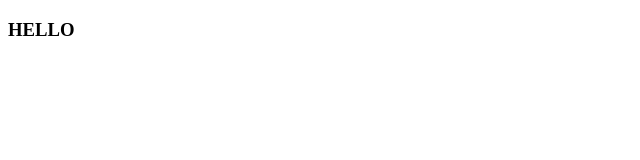
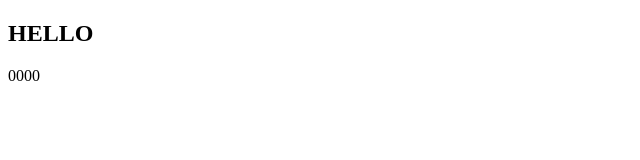
Before and after one commit to chinyyuu/chinyyuu.github.io, a plain HTML site: page index.html in a window 1280 px wide. Shown: the whole page, without its empty margins (0-640 px from the left). Drawn offline with Linux system fonts and the light colour scheme.

Commit message:
新增文案

```diff
--- a/index.html
+++ b/index.html
@@ -6,7 +6,9 @@
 </head>
 <body>
 
-<h3>HELLO</h3>
+<h2>HELLO</h2>
+<P>0000</P>
+
 
 </body>
 </html>
```
